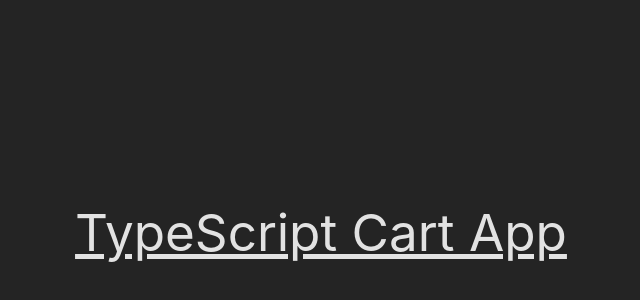
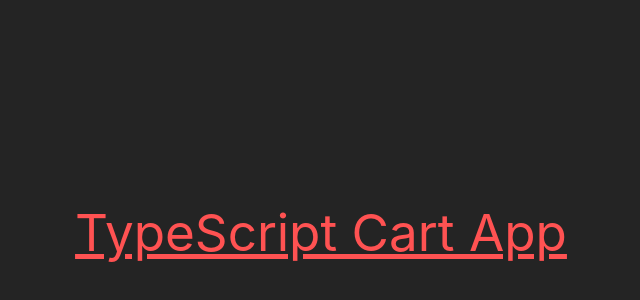
Before and after one commit to Timbar09/Cart-TypeScript-App, a React (Vite) app: page / in a window 1280 px wide. Shown: the part 168-468 px from the top of the page, without its empty margins (319-959 px from the left). Built offline with nearby package versions, Linux system fonts and the light colour scheme.

Commit message:
Add sass

```diff
--- a/package.json
+++ b/package.json
@@ -24,6 +24,7 @@
     "eslint-plugin-react-refresh": "^0.4.9",
     "globals": "^15.9.0",
     "postcss": "^8.4.47",
+    "sass": "^1.79.4",
     "tailwindcss": "^3.4.13",
     "typescript": "^5.5.3",
     "typescript-eslint": "^8.0.1",
--- a/src/App.tsx
+++ b/src/App.tsx
@@ -1,7 +1,7 @@
 function App() {
   return (
     <div>
-      <h1 className="underline">TypeScript Cart App</h1>
+      <h1 className="underline text-primary">TypeScript Cart App</h1>
     </div>
   );
 }
--- a/src/index.css
+++ b/src/index.scss
@@ -7,7 +7,6 @@
   line-height: 1.5;
   font-weight: 400;
 
-  color-scheme: light dark;
   color: rgba(255, 255, 255, 0.87);
   background-color: #242424;
 
--- a/tailwind.config.js
+++ b/tailwind.config.js
@@ -2,7 +2,12 @@
 export default {
   content: ['./index.html', './src/**/*.{js,ts,jsx,tsx}'],
   theme: {
-    extend: {},
+    extend: {
+      colors: {
+        primary: '#FF5252',
+        secondary: '#FFD740',
+      },
+    },
   },
   plugins: [],
 };
```
Also changed, not shown: src/main.tsx (+6 -6 lines), 1 other file (tests, documents, lock files or other folders).
